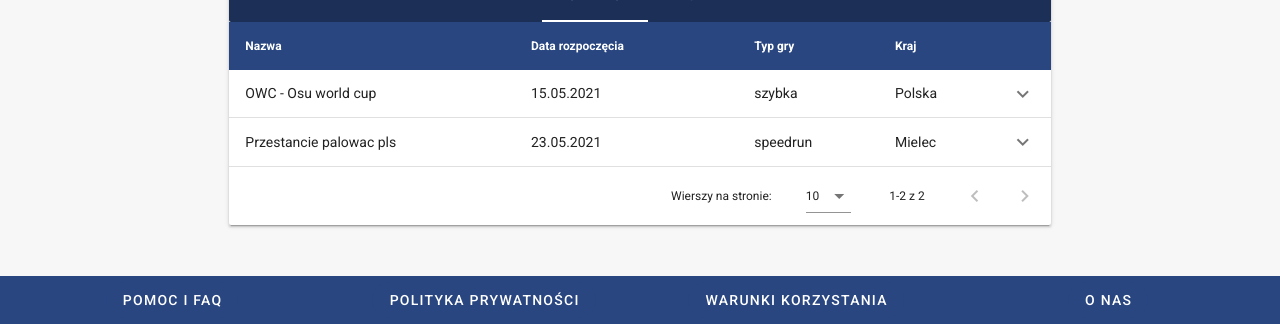
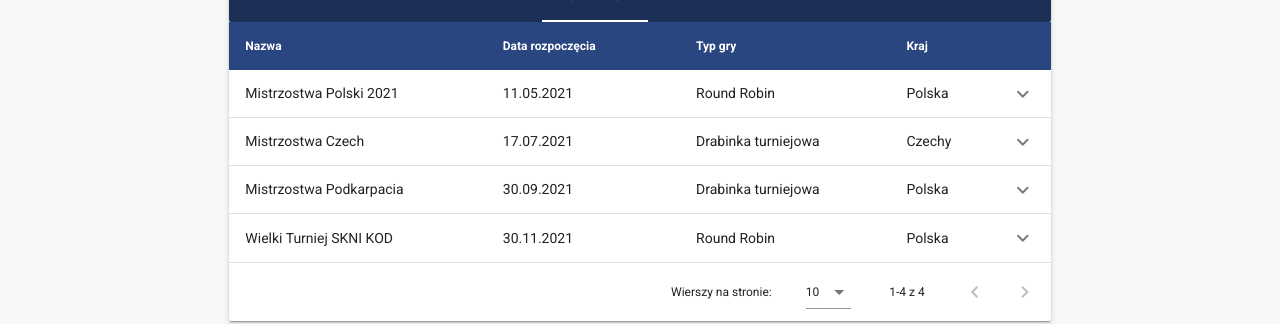
Before and after one commit to skni-kod/TournamentAppFrontend, a Vue app: page / in a window 1280 px wide. Shown: the part 476-800 px from the top of the page. Built offline with nearby package versions, Linux system fonts and the light colour scheme.

Commit message:
TournamentInfo
Przekierowanie na stronę turnieju i zaktualizowanie danych w Home

```diff
--- a/src/router/index.ts
+++ b/src/router/index.ts
@@ -35,9 +35,9 @@ const routes: Array<RouteConfig> = [
     ],
   },
   {
-    path: "/tournamentInfo",
+    path: "/tournament",
     name: "Tournament Info",
-    component: () => import(/* webpackChunkName: "retrive" */ '../views/TournamentInfo.vue'),
+    component: () => import(/* webpackChunkName: "retrive" */ '../views/TheTournament.vue'),
   },
 ];
 
--- a/src/views/HomeTabs.vue
+++ b/src/views/HomeTabs.vue
@@ -32,7 +32,7 @@
                   {{ item.info }}
                 </v-col>
                 <v-col cols="auto" class="my-auto" v-if="itemtab.tab === 'Turnieje'">
-                  <v-btn
+                  <v-btn :to="path"
                     >Więcej o Turnieju</v-btn
                   >
                 </v-col>
@@ -47,13 +47,19 @@
 
 <script>
 import Vue from 'vue';
+import TheTournament from './TheTournament.vue';
 import { Component } from 'vue-property-decorator';
 
-@Component
+@Component({
+  components: {
+    TheTournament,
+  },
+})
 export default class HomeTabs extends Vue {
   data() {
     return {
       x: null,
+      path: '/tournament',
       items: [
         {
           tab: 'Turnieje',
@@ -75,18 +81,32 @@ export default class HomeTabs extends Vue {
           ],
           positions: [
             {
-              name: 'OWC - Osu world cup',
-              date: '15.05.2021',
-              type: 'szybka',
+              name: 'Mistrzostwa Polski 2021',
+              date: '11.05.2021',
+              type: 'Round Robin',
               country: 'Polska',
-              info: 'Tomek, dawaj streama z Osu!',
+              info: '',
             },
             {
-              name: 'Przestancie palowac pls',
-              date: '23.05.2021',
-              type: 'speedrun',
-              country: 'Mielec',
-              info: 'Nie ma żadnych dowodów na to, że Oskar wiedział o pałowaniu w kole.',
+              name: 'Mistrzostwa Czech',
+              date: '17.07.2021',
+              type: 'Drabinka turniejowa',
+              country: 'Czechy',
+              info: '',
+            },
+            {
+              name: 'Mistrzostwa Podkarpacia',
+              date: '30.09.2021',
+              type: 'Drabinka turniejowa',
+              country: 'Polska',
+              info: '',
+            },
+            {
+              name: 'Wielki Turniej SKNI KOD',
+              date: '30.11.2021',
+              type: 'Round Robin',
+              country: 'Polska',
+              info: '',
             },
           ],
         },
@@ -108,14 +128,19 @@ export default class HomeTabs extends Vue {
           ],
           positions: [
             {
-              name: 'Pałownicy Oskara',
+              name: 'Klub Szachowy „Polonia” Warszawa',
               country: 'Polska',
-              info: 'Czy wiedziałeś, że Oskar nie przyszedł na spotkanie projektu i nie poniósł za to żadnych konsekwencji? Jeśli Ty też chcesz wymierzyć mu sprawiedliwość to dołącz do naszego zespołu.',
+              info: 'Klub Szachowy „Polonia” powstał w 2005 roku, 2 lata później zarejestrowano go w Polskim Związku Szachowym. Jego siedziba znajduje się przy ul. Konwiktorskiej 6. Zawodnicy tego klubu w znacznej mierze wywodzą się z KS „Polonia” Warszawa. Nie był on w stanie zapewnić odpowiedniego rozwoju szachistom z uwagi na problemy finansowe.\r\n\r\nObecnie Klub Szachowy „Polonia” Warszawa wspiera aktywnie młodych szachistów. Organizuje szkółkę szachową dla dzieci i młodzieży.',
             },
             {
-              name: 'Kocham Matematykę Dyskretną',
-              country: 'Mielec',
-              info: 'Jeśli istnieje tylko 1 minimalny zbiór totalnie dominujący to jest on podzbiorem każdego zbioru totalnie dominującego',
+              name: 'Klub Szachowy „Stilon” Gorzów Wielkopolski',
+              country: 'Polska',
+              info: 'Klub Szachowy „Stilon” powstał w 1952 roku w Gorzowie Wielkopolskim. Na początku jego działalność koncentrowała się wokół amatorskiego grania w szachy, po kilku latach to się zmieniło. Członkowie klubu zaczęli odnosić sukcesy, awansowali do ligi okręgowej i międzywojewódzkiej. Wśród wybitnych szachistów należących do Stilonu wyróżnia się Roberta Kuczyńskiego, Igora Chenkina, Barbarę Kaczorowską, Pawła Jaracza, Romana Sokołowskiego czy Józefa Goldberga.',
+            },
+            {
+              name: 'Klub Szachowy „Hetman” Katowice',
+              country: 'Polska',
+              info: 'Klub Szachowy „Hetman” powstał w 1975 roku. Początkowo istniał jako sekcja szachowa w szopienickim Domu Kultury. Do jego powstania przyczynili się miłośnicy szachów, tj. Henryk Ciesielski, Alojzy Kaczmarczyk, Krystian Klimczok i Piotr Ottenburger. Klub ten odnosi sukcesy od 1976 roku, kiedy zdobył mistrzostwo klasy „A”. W ostatnich latach zawodnicy wielokrotnie zajmowali I miejsce w Drużynowych Mistrzostwach Polski. Tak było w roku 2015, 2016, 2017 czy 2018.',
             },
           ],
         },
--- a/src/views/Tournamentinfo.vue
+++ b/src/views/TheTournament.vue
@@ -6,7 +6,7 @@
 
 <script>
 import Vue from 'vue';
-import Gallery from '../components/Gallery.vue';
+import Gallery from './Gallery.vue';
 import { Component } from 'vue-property-decorator';
 
 @Component({
@@ -16,10 +16,5 @@ import { Component } from 'vue-property-decorator';
 })
 
 export default class TournamentInfo extends Vue {
-  data() {
-    return {
-
-    };
-  }
 }
 </script>
```
Also changed, not shown: src/views/Gallery.vue (renamed from src/components/Gallery.vue).
